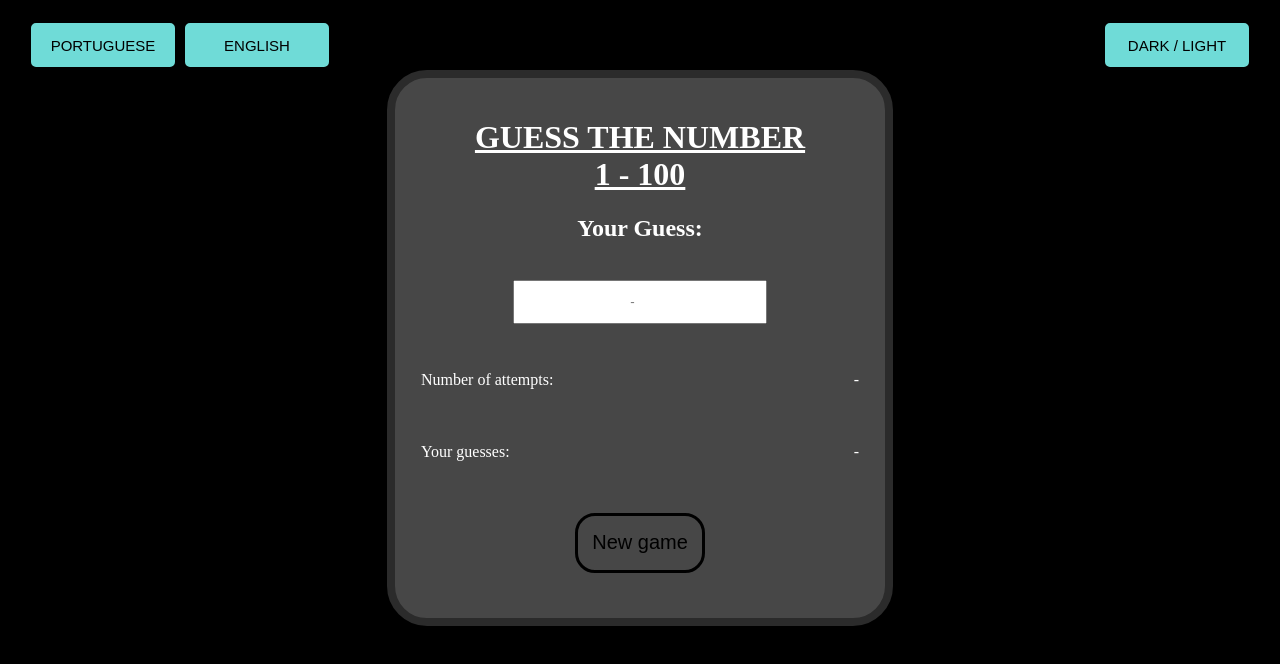
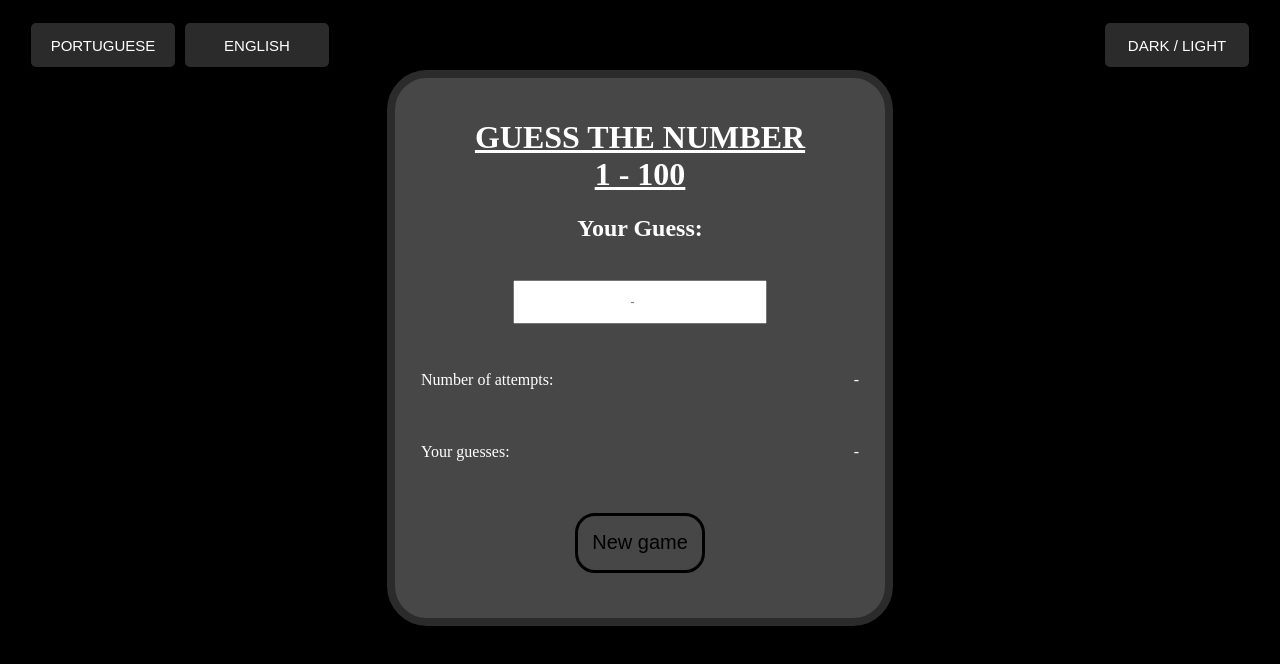
Before and after one commit to felipebignoto/Guess-the-number, a plain HTML site: page index.html in a window 1280 px wide. Both pictures are taken after a click on the button "DARK / LIGHT". Drawn offline with Linux system fonts and the light colour scheme.

Commit message:
finalizando o tema

```diff
--- a/index.js
+++ b/index.js
@@ -46,5 +46,9 @@ document
     .addEventListener("click",function(){
         document.querySelector("#containt").classList.toggle('darkmode-containt')
         document.querySelector("body").classList.toggle('darkmode')
-        document.querySelector("#button").classList.toggle('darkmode-button')
+        const buttons = document.querySelectorAll(".options button")
+        for (let i = 0; i < buttons.length; i++) {
+            buttons[i].classList.toggle('darkmode-button')
+        }
+
     })
--- a/style.css
+++ b/style.css
@@ -135,7 +135,7 @@ div#containt.darkmode-containt{
     border-color: var(--gray);
 }
 
-div.options #button .darkmode-button{
+div #button.darkmode-button{
     background-color: var(--gray);
     color: white;
 }
```
